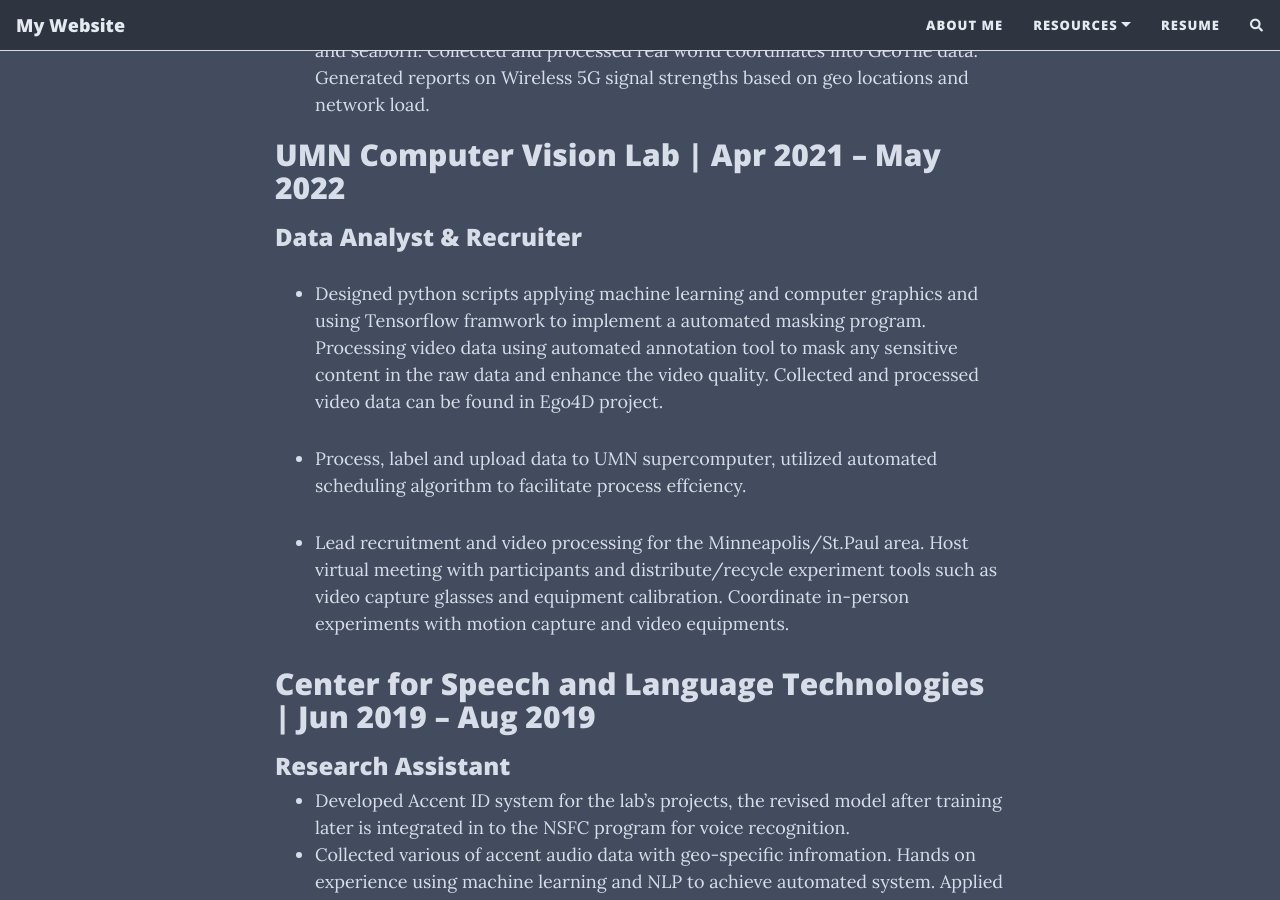
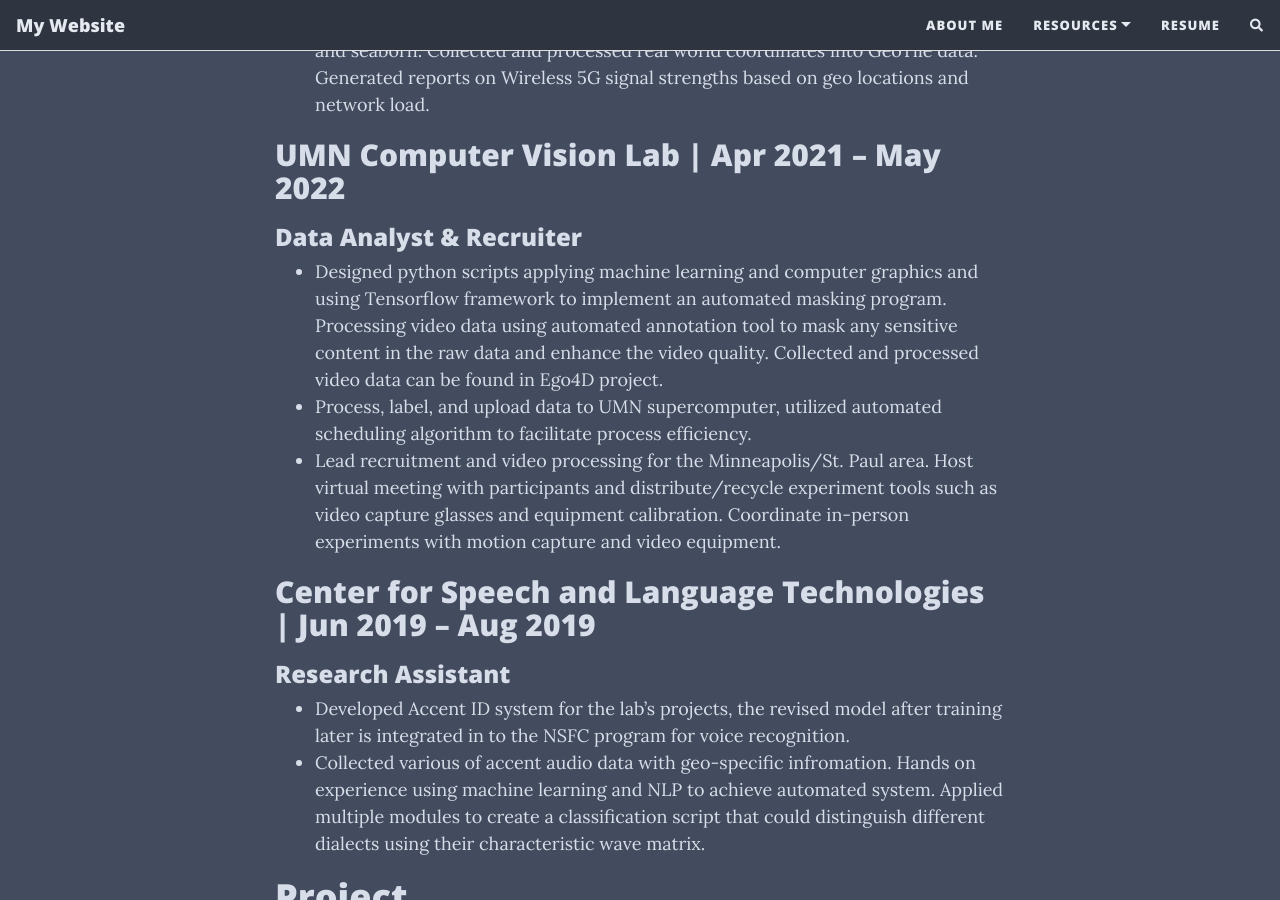
Before and after one commit to silongtan/silongtan.github.io, a Jekyll site: the page built from resume.md, in a window 1280 px wide and 900 px high, scrolled down 845 px. Built offline with Jekyll 4.4.1, drawn with Linux system fonts in a browser that asks for light colours; nearby versions of some CDN libraries; our own code applies the rules of GitHub Pages for plain Markdown files; comment, search, counter and statistics services are not loaded.

Commit message:
spell check

```diff
--- a/resume.md
+++ b/resume.md
@@ -21,11 +21,9 @@ Resume
 
 ## UMN Computer Vision Lab | Apr 2021 – May 2022
 ### Data Analyst & Recruiter
-* Designed python scripts applying machine learning and computer graphics and using Tensorflow framwork to implement a automated masking program. Processing video data using automated annotation tool to mask any sensitive content in the raw data and enhance the video quality. Collected and processed video data can be found in Ego4D project.
-
-* Process, label and upload data to UMN supercomputer, utilized automated scheduling algorithm to facilitate process effciency.
-
-* Lead recruitment and video processing for the Minneapolis/St.Paul area. Host virtual meeting with participants and distribute/recycle experiment tools such as video capture glasses and equipment calibration. Coordinate in-person experiments with motion capture and video equipments.
+* Designed python scripts applying machine learning and computer graphics and using Tensorflow framework to implement an automated masking program. Processing video data using automated annotation tool to mask any sensitive content in the raw data and enhance the video quality. Collected and processed video data can be found in Ego4D project.
+* Process, label, and upload data to UMN supercomputer, utilized automated scheduling algorithm to facilitate process efficiency.
+* Lead recruitment and video processing for the Minneapolis/St. Paul area. Host virtual meeting with participants and distribute/recycle experiment tools such as video capture glasses and equipment calibration. Coordinate in-person experiments with motion capture and video equipment.
 
 ## Center for Speech and Language Technologies | Jun 2019 – Aug 2019
 ### Research Assistant
```
